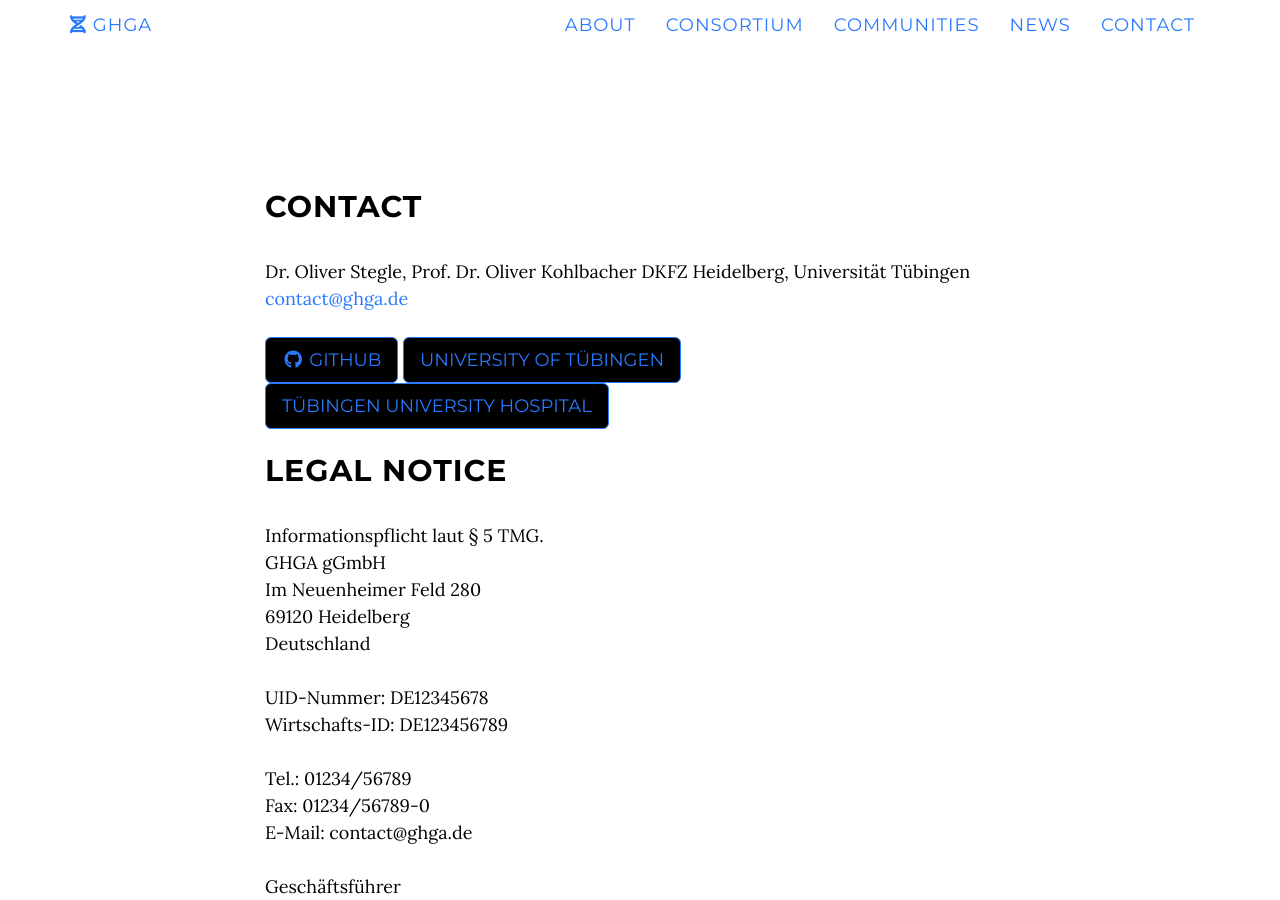
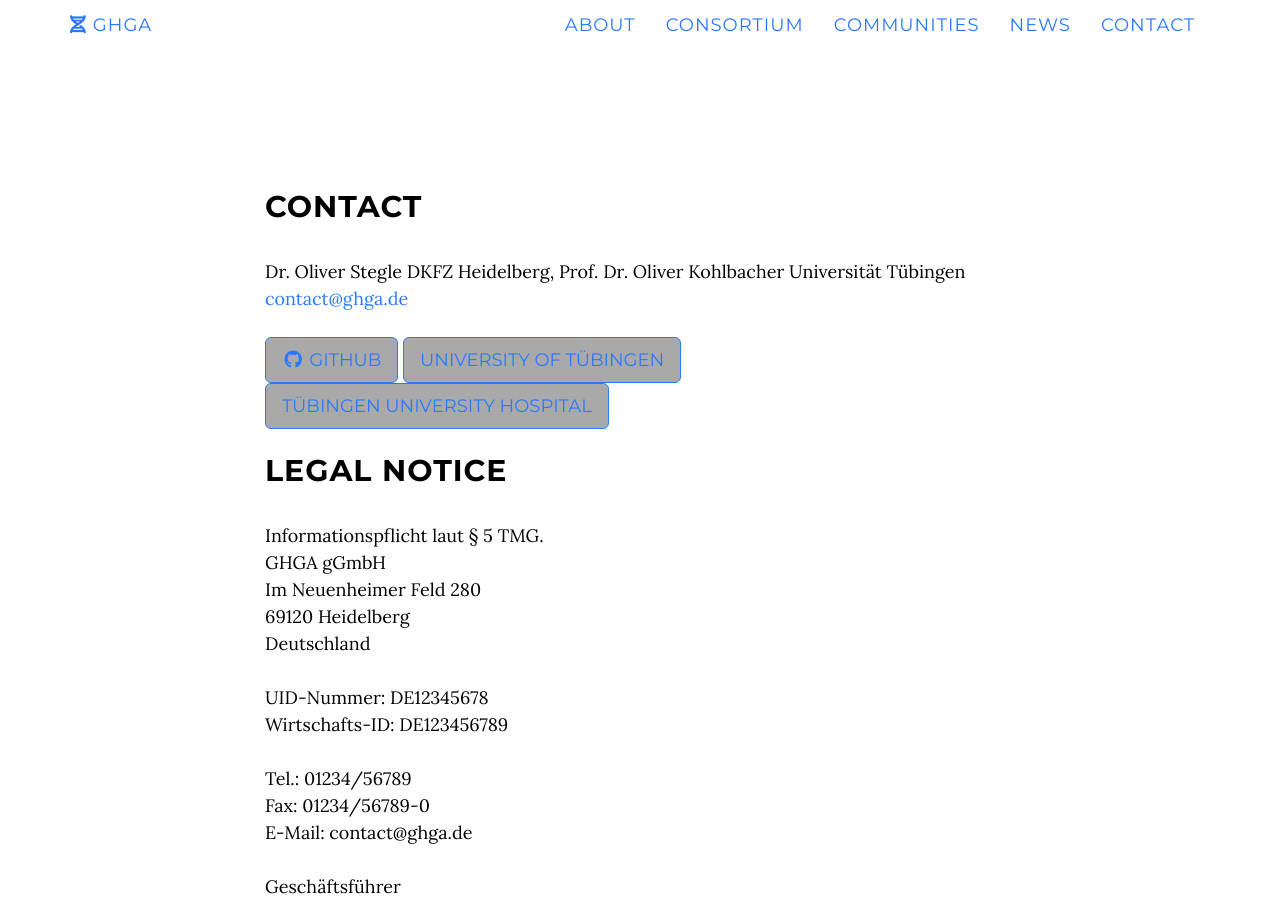
Before and after one commit to ghga-de/online, a Jekyll site: the page built from index.html, in a window 1280 px wide and 900 px high, scrolled down 8423 px. Built offline with Jekyll 4.4.1, drawn with Linux system fonts in a browser that asks for light colours; nearby versions of some CDN libraries.

Commit message:
ref buttons

```diff
--- a/_includes/contact.html
+++ b/_includes/contact.html
@@ -4,8 +4,8 @@
             <div class="col-lg-8 col-lg-offset-2">
                 <h2>Contact</h2>
 
-                <p>Dr. Oliver Stegle, Prof. Dr. Oliver Kohlbacher
-                  DKFZ Heidelberg, Universität Tübingen<br>
+                <p>Dr. Oliver Stegle DKFZ Heidelberg, Prof. Dr. Oliver Kohlbacher Universität Tübingen
+                  <br>
                   <a href="mailto:{{ site.email }}">{{ site.email }}</a>
                 </p>
                 <ul class="list-inline banner-social-buttons">
--- a/_includes/css/grayscale.css
+++ b/_includes/css/grayscale.css
@@ -199,7 +199,7 @@
 .btn-circle:hover,
 .btn-circle:focus {
     outline: 0;
-    color: #A9A9A9;
+    color: #000;
     background: rgba(255,255,255,.1);
 }
 
@@ -306,7 +306,7 @@
 .btn-default {
     border: 1px solid {{ site.color.links }};
     color: {{ site.color.links }};
-    background-color: #000;
+    background-color: #A9A9A9;
 }
 
 .btn-default:hover,
```
